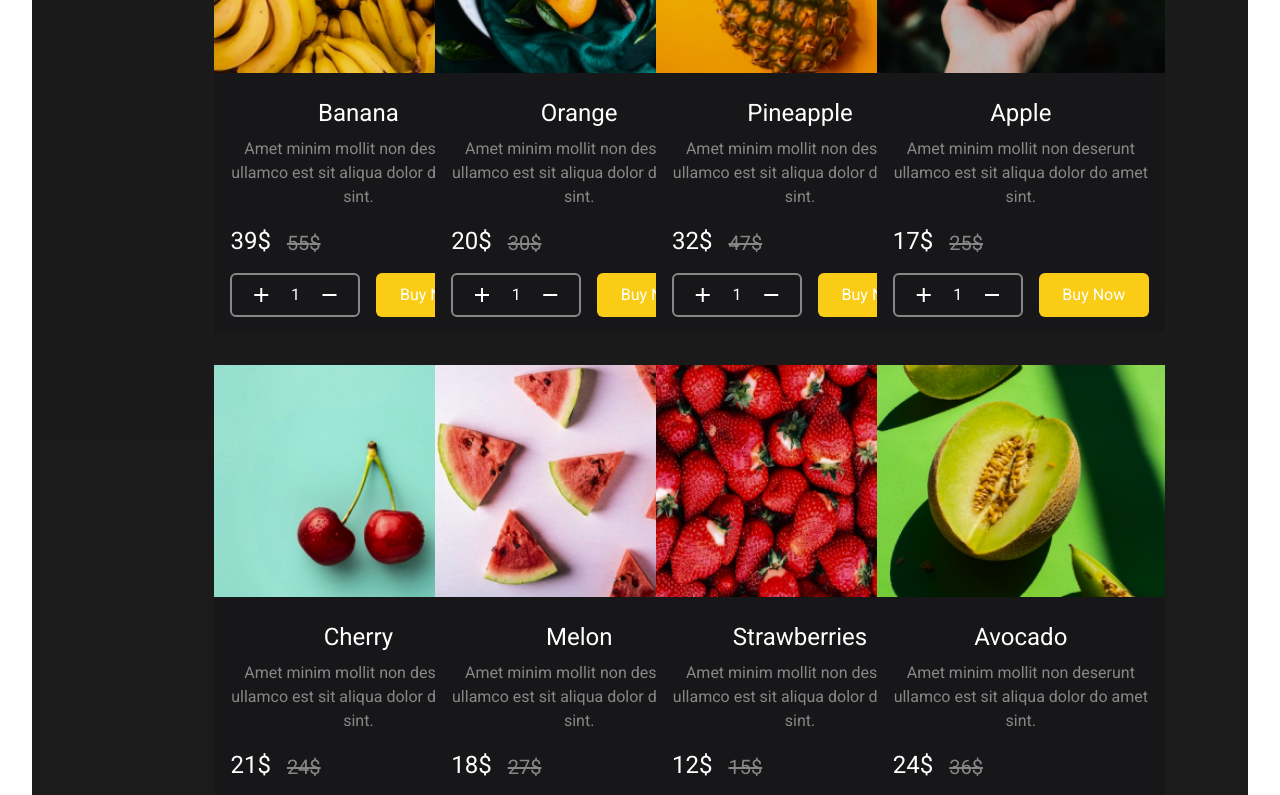
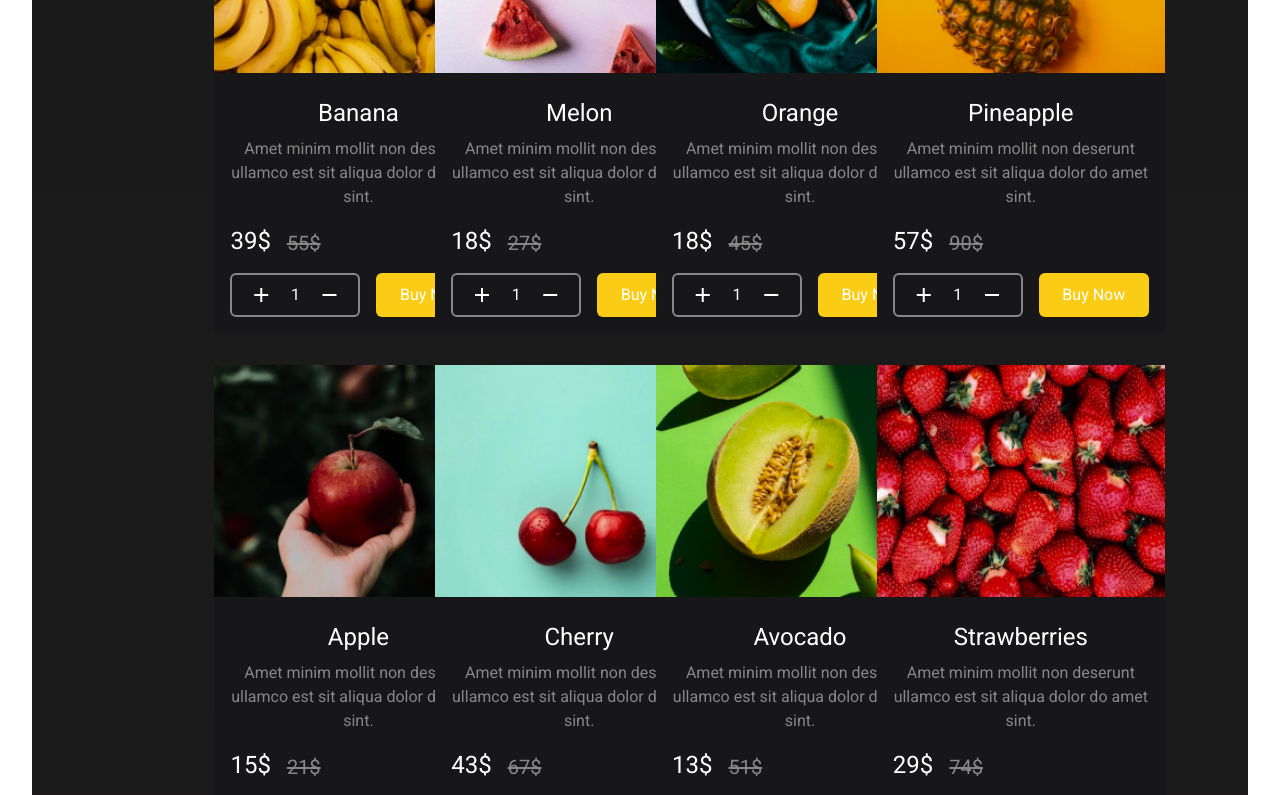
Before and after one commit to Vitholu/fruit-empire, a React (Vite) app: page / in a window 1280 px wide. Shown: the part 2460-3255 px from the top of the page. Built offline with nearby package versions, Linux system fonts and the light colour scheme.

Commit message:
Add custom quantity input for fruit cards

```diff
--- a/package.json
+++ b/package.json
@@ -9,6 +9,7 @@
     "preview": "vite preview"
   },
   "dependencies": {
+    "lodash": "^4.17.21",
     "react": "^18.2.0",
     "react-dom": "^18.2.0",
     "react-icons": "^4.7.1",
--- a/src/App.tsx
+++ b/src/App.tsx
@@ -15,6 +15,7 @@ import './App.css'
 
 function App() {
     const [quantity, setQuantity] = useState(0)
+    const [itemQuantity, setItemQuantity] = useState(0)
     const [product, setProduct] = useState([])
     const [dropDown, setDropDown] = useState(false)
     return (
@@ -22,7 +23,16 @@ function App() {
             <span className="rounded-full h-128 w-128 bg-gradient-radial from-white-g50 to-black-g50 absolute top-1/4 left-1/3 z-1 blur-2xl"></span>
             <span className="rounded-full h-72 w-72 bg-gradient-radial from-white-g150 to-black-g150 absolute top-1/3 left-14/25 z-1 blur-2xl"></span>
 
-            <CartContext.Provider value={{ quantity, setQuantity, product, setProduct }}>
+            <CartContext.Provider
+                value={{
+                    quantity,
+                    setQuantity,
+                    product,
+                    setProduct,
+                    itemQuantity,
+                    setItemQuantity,
+                }}
+            >
                 <div className=" flex h-24 justify-between shadow-2xl">
                     <Header setDropDown={setDropDown} dropDown={dropDown} />
                 </div>
--- a/src/components/CartContext.tsx
+++ b/src/components/CartContext.tsx
@@ -2,8 +2,10 @@ import { createContext } from 'react'
 
 const CartContext = createContext({
     quantity: 0,
+    itemQuantity: 0,
     product: [],
 
+    setItemQuantity: (qty) => {},
     setQuantity: (qty) => {},
     setProduct: (prod) => [],
 })
--- a/src/components/FavoriteFruitCard.tsx
+++ b/src/components/FavoriteFruitCard.tsx
@@ -1,7 +1,24 @@
-import React from 'react'
+import React, { useContext, useState } from 'react'
+import CartContext from './CartContext'
 import StyledBuyButton from './StyledBuyButton'
+import _ from 'lodash'
 
 const FavoriteFruitCard = (props) => {
+    const { itemQuantity, setItemQuantity, setProduct, product } = useContext(CartContext)
+    const [toggle, setToggle] = useState(false)
+    const [upOne, setUpOne] = useState(0)
+
+    const handleIncrement = (fruit) => {
+        setItemQuantity(upOne)
+        setUpOne(upOne + 1)
+    }
+
+    const handleDecrement = (fruit) => {
+        const removeItem = product.indexOf(fruit)
+        setUpOne(upOne - 1)
+        product.splice(removeItem, removeItem + 1)
+    }
+
     return (
         <div className="flex flex-col w-72 h-min">
             <img src={props.picture} alt="" />
@@ -21,14 +38,25 @@ const FavoriteFruitCard = (props) => {
 
                 <div className="flex gap-4">
                     <div className="flex flex-1 justify-around items-center rounded-md border-2 border-gray-50 p-2">
-                        <span class="material-symbols-outlined">add</span>
-                        <span>1</span>
-                        <span class="material-symbols-outlined">remove</span>
+                        <span
+                            class="material-symbols-outlined cursor-pointer"
+                            onClick={() => handleIncrement(props.fruit)}
+                        >
+                            add
+                        </span>
+                        <span>{upOne > 0 ? (upOne <= 0 ? 1 : upOne) : 1}</span>
+                        <span
+                            class="material-symbols-outlined cursor-pointer"
+                            onClick={() => handleDecrement(props.fruit)}
+                        >
+                            remove
+                        </span>
                     </div>
                     <div className="flex-1">
                         <StyledBuyButton
                             style="bg-yellow-400 rounded-md w-full h-full"
                             product={props.fruit}
+                            quant={upOne}
                         />
                     </div>
                 </div>
--- a/src/components/FruitShop.tsx
+++ b/src/components/FruitShop.tsx
@@ -1,4 +1,5 @@
 import React from 'react'
+import { v4 as uuidv4 } from 'uuid'
 import { SectionHeader } from './FavoriteFruit'
 import FavoriteFruitCard from './FavoriteFruitCard'
 
@@ -13,59 +14,73 @@ import {
     StrawberriesShop_Card,
 } from '../assets/index.js'
 
+const shopItems = [
+    {
+        fruit: 'Banana',
+        url: BananaShop_Card,
+        currentPrice: '39',
+        previousPrice: '55',
+    },
+    {
+        fruit: 'Melon',
+        url: MelonShop_Card,
+        currentPrice: '18',
+        previousPrice: '27',
+    },
+    {
+        fruit: 'Orange',
+        url: OrangeShop_Card,
+        currentPrice: '18',
+        previousPrice: '45',
+    },
+    {
+        fruit: 'Pineapple',
+        url: PineappleShop_Card,
+        currentPrice: '57',
+        previousPrice: '90',
+    },
+    {
+        fruit: 'Apple',
+        url: AppleShop_Card,
+        currentPrice: '15',
+        previousPrice: '21',
+    },
+    {
+        fruit: 'Cherry',
+        url: CherryShop_Card,
+        currentPrice: '43',
+        previousPrice: '67',
+    },
+    {
+        fruit: 'Avocado',
+        url: AvocadoShop_Card,
+        currentPrice: '13',
+        previousPrice: '51',
+    },
+    {
+        fruit: 'Strawberries',
+        url: StrawberriesShop_Card,
+        currentPrice: '29',
+        previousPrice: '74',
+    },
+]
+
 const FruitShop = () => {
     return (
         <>
             <SectionHeader title={'Fruit Shop'} bool={true} />
             <div className="grid grid-cols-4 justify-between gap-x-8 gap-y-8 pt-16">
-                <FavoriteFruitCard
-                    picture={BananaShop_Card}
-                    fruit={'Banana'}
-                    currentPrice={'39'}
-                    previousPrice={'55'}
-                />
-                <FavoriteFruitCard
-                    picture={OrangeShop_Card}
-                    fruit={'Orange'}
-                    currentPrice={'20'}
-                    previousPrice={'30'}
-                />
-                <FavoriteFruitCard
-                    picture={PineappleShop_Card}
-                    fruit={'Pineapple'}
-                    currentPrice={'32'}
-                    previousPrice={'47'}
-                />
-                <FavoriteFruitCard
-                    picture={AppleShop_Card}
-                    fruit={'Apple'}
-                    currentPrice={'17'}
-                    previousPrice={'25'}
-                />
-                <FavoriteFruitCard
-                    picture={CherryShop_Card}
-                    fruit={'Cherry'}
-                    currentPrice={'21'}
-                    previousPrice={'24'}
-                />
-                <FavoriteFruitCard
-                    picture={MelonShop_Card}
-                    fruit={'Melon'}
-                    currentPrice={'18'}
-                    previousPrice={'27'}
-                />
-                <FavoriteFruitCard
-                    picture={StrawberriesShop_Card}
-                    fruit={'Strawberries'}
-                    currentPrice={'12'}
-                    previousPrice={'15'}
-                />
-                <FavoriteFruitCard
-                    picture={AvocadoShop_Card}
-                    fruit={'Avocado'}
-                    currentPrice={'24'}
-                    previousPrice={'36'}
-                />
+                {shopItems.map((item) => {
+                    return (
+                        <FavoriteFruitCard
+                            picture={item.url}
+                            fruit={item.fruit}
+                            currentPrice={item.currentPrice}
+                            previousPrice={item.previousPrice}
+                            key={item.fruit}
+                        />
+                    )
+                })}
             </div>
         </>
     )
--- a/src/components/ShoppingCart.tsx
+++ b/src/components/ShoppingCart.tsx
@@ -16,6 +16,7 @@ import {
 
 const DropMenuCard = (props) => {
     const { product } = props
+    const { itemQuantity } = useContext(CartContext)
     const uniqueItemQuantity = new Set([...product])
 
     return (
@@ -63,7 +64,6 @@ const DropMenuCard = (props) => {
                                                     item ===
                                                     product[product.findLastIndex((a) => a === x)]
                                             ).length}
-                                        {console.log(x)}
                                     </h3>
                                 </div>
                             </div>
@@ -76,14 +76,15 @@ const DropMenuCard = (props) => {
 }
 
 export const CartIcon = ({ setDropDown, dropDown }) => {
-    const { quantity } = useContext(CartContext)
+    const { quantity, product } = useContext(CartContext)
+    const uniqueItemQuantity = new Set([...product])
     return (
         <span
             className="material-symbols-outlined cursor-pointer"
             onClick={() => setDropDown(!dropDown)}
         >
             shopping_cart
-            <sub>{quantity}</sub>
+            <sub>{[...uniqueItemQuantity].length}</sub>
         </span>
     )
 }
--- a/src/components/StyledBuyButton.tsx
+++ b/src/components/StyledBuyButton.tsx
@@ -1,12 +1,15 @@
 import React, { useContext } from 'react'
-import CartContext from './CartContext.js'
+import CartContext from './CartContext'
 
 const StyledBuyButton = (props) => {
-    const { setQuantity, setProduct } = useContext(CartContext)
+    const { setQuantity, setProduct, setItemQuantity, itemQuantity, product } =
+        useContext(CartContext)
 
     const handleClick = () => {
-        setQuantity((prev) => prev + 1)
-        setProduct((prev) => [...prev, props.product])
+        setQuantity((prev) => (itemQuantity >= 1 ? itemQuantity + 1 : prev + 1))
+        for (let i = 1; props.quant >= i; i++) {
+            setProduct((prev) => [...prev, props.product])
+        }
     }
 
     return (
```
Also changed, not shown: 1 other file (tests, documents, lock files or other folders).
